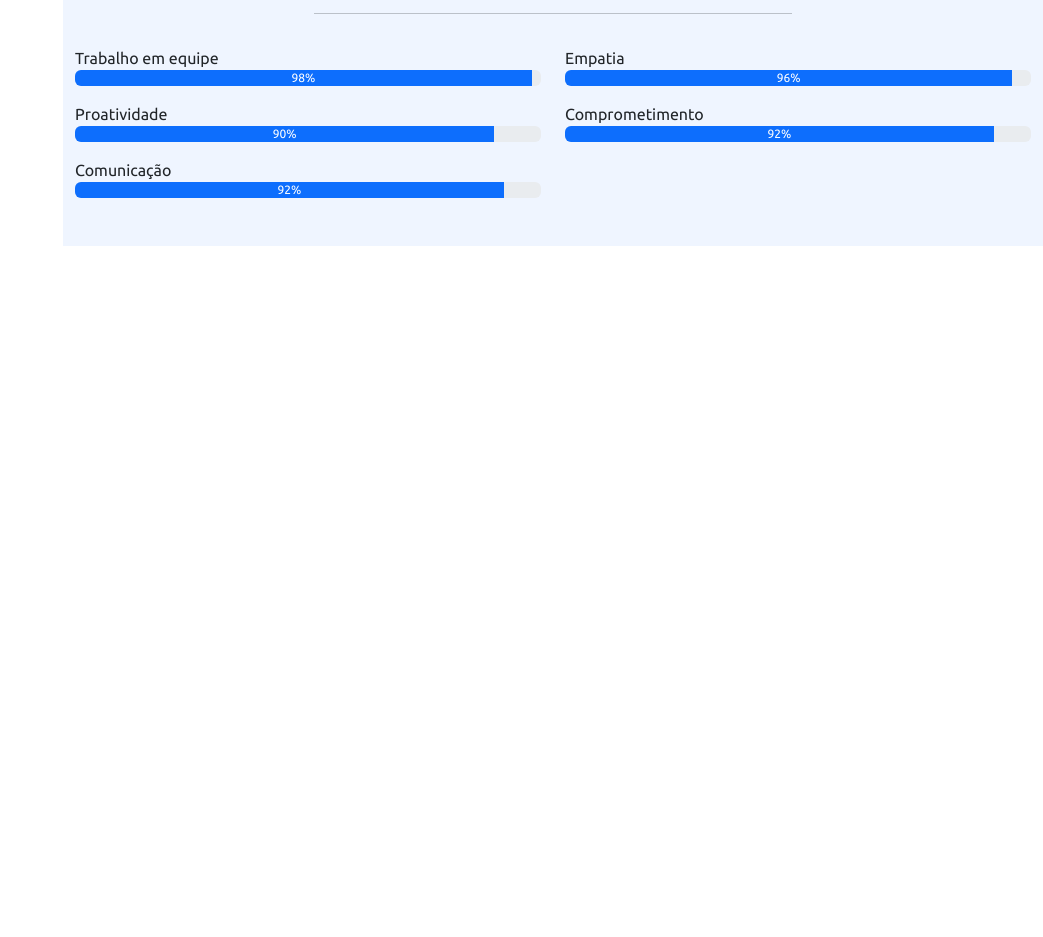
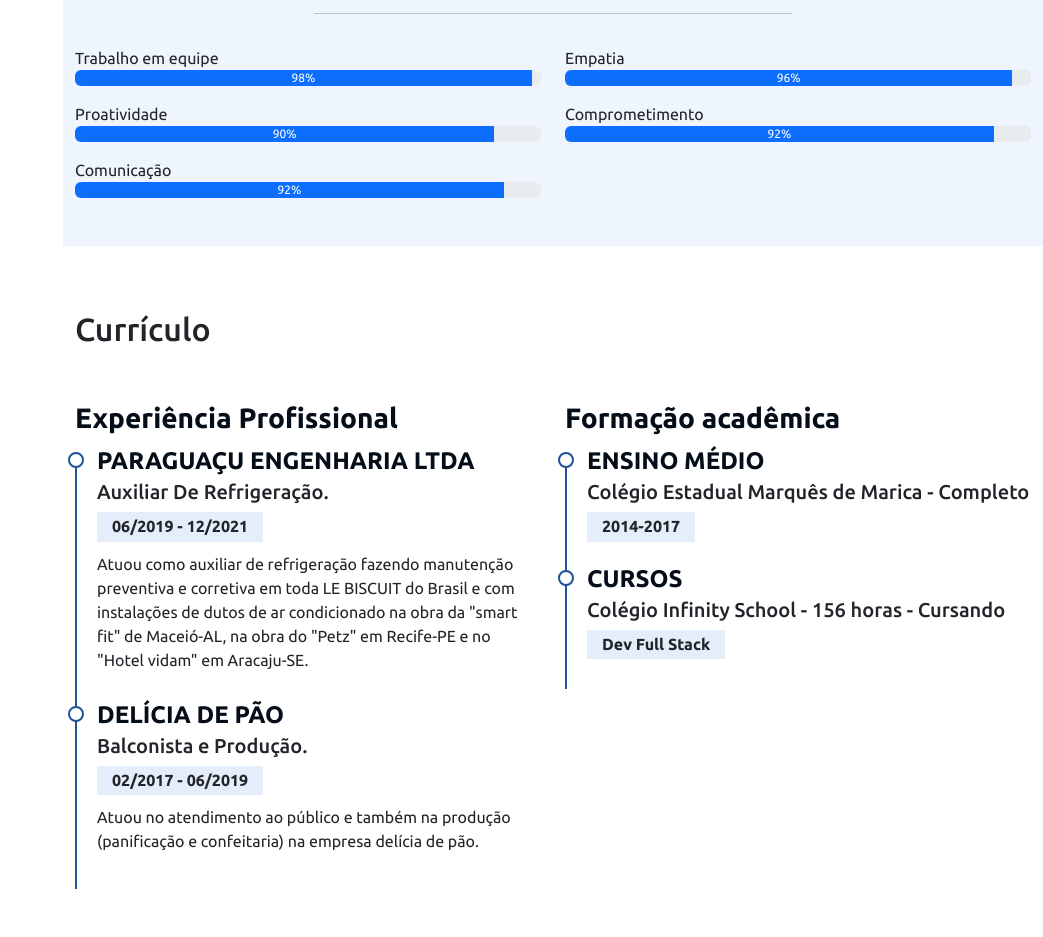
Before and after one commit to LucianoSilva2020/Meu-perfil, a plain HTML site: page index.html in a window 1280 px wide. Shown: the part 1726-2663 px from the top of the page, without its empty margins (237-1280 px from the left). Before the commit the page ends 1972 px from the top, so only its background shows below. Drawn offline with nearby package versions, Linux system fonts and the light colour scheme.

Commit message:
Atualização 02

```diff
--- a/index.html
+++ b/index.html
@@ -160,6 +160,45 @@
               </div>
         </div>
       </section>
+      <section class="mt-5 cv" id="curriculo" >
+        <div class="container pb-5">
+          <h2 class="pt-3 pb-4">Currículo</h2>
+          <div class="row">
+            <div class="col-md-6">
+              <h3 class="cv-title">Experiência Profissional</h3>
+              <div class="cv-item">
+                <h4>Paraguaçu Engenharia LTDA</h4>
+                <h5>Auxiliar De Refrigeração.</h5>
+                <h6>06/2019 - 12/2021</h6>
+                <p>Atuou como auxiliar de refrigeração fazendo manutenção preventiva e
+                  corretiva em toda LE BISCUIT do Brasil e com instalações de dutos de ar
+                  condicionado na obra da "smart fit" de Maceió-AL, na obra do "Petz" em
+                  Recife-PE e no "Hotel vidam" em Aracaju-SE.</p>
+              </div>
+              <div class="cv-item">
+                <h4>Delícia De Pão</h4>
+                <h5>Balconista e Produção.</h5>
+                <h6>02/2017 - 06/2019</h6>
+                <p>Atuou no atendimento ao público e também na produção (panificação e
+                  confeitaria) na empresa delícia de pão.</p>
+              </div>
+            </div>
+            <div class="col-md-6">
+              <h3 class="cv-title">Formação acadêmica</h3>
+              <div class="cv-item">
+                <h4>Ensino médio</h4>
+                <h5>Colégio Estadual Marquês de Marica - Completo</h5>
+                <h6>2014-2017</h6>
+              </div>
+              <div class="cv-item">
+                <h4>Cursos</h4>
+                <h5>Colégio Infinity School - 156 horas - Cursando</h5>
+                <h6>Dev Full Stack</h6>
+              </div>
+            </div>
+          </div>
+        </div>
+      </section>
     </main>
     <script src="bootstrap/js/bootstrap.bundle.min.js"></script>
     <script src="main.js"></script>
--- a/main.js
+++ b/main.js
@@ -7,3 +7,14 @@ menuMobile.addEventListener("click", () => {
     : menuMobile.classList.replace("bi-x", "bi-list");
     body.classList.toggle("menu-nav-active");
 });
+
+const navItem = document.querySelectorAll('.nav-item')
+
+navItem.forEach(item => {
+    item.addEventListener("click", () => {
+        if (body.classList.contains("menu-nav-active")) {
+            body.classList.remove("menu-nav-active")
+            menuMobile.classList.replace("bi-x", "bi-list");
+        }
+    })
+})
--- a/style.css
+++ b/style.css
@@ -163,3 +163,46 @@ i.menu-mobile {
 .section-bg {
     background-color: #eff5ff;
 }
+
+.cv .cv-title{
+    font-weight: 700;
+    margin-top: 20px;
+    margin-bottom: 20px;
+    color: #050d18;
+}
+
+.cv .cv-item{
+    padding: 0 0 20px 20px;
+    margin-top: -2px;
+    border-left: 2px solid #1f5297;
+    position: relative;
+}
+
+.cv .cv-item h4{
+    line-height: 18px;
+    font-weight: 600;
+    text-transform: uppercase;
+    font-family: "poppins" sans-serif;
+    color: #050d18;
+    margin-bottom: 10px;
+}
+
+.cv .cv-item h6{
+    background: #e4edf9;
+    padding: 5px 15px;
+    display: inline-block;
+    font-weight: 600;
+    margin-bottom: 10px;
+}
+
+.cv .cv-item::before{
+    content: "";
+    position: absolute;
+    top: 0;
+    left: -9px;
+    width: 16px;
+    height: 16px;
+    border: 2px solid #1f5297;
+    background: #fff;
+    border-radius: 50%;
+}
```
